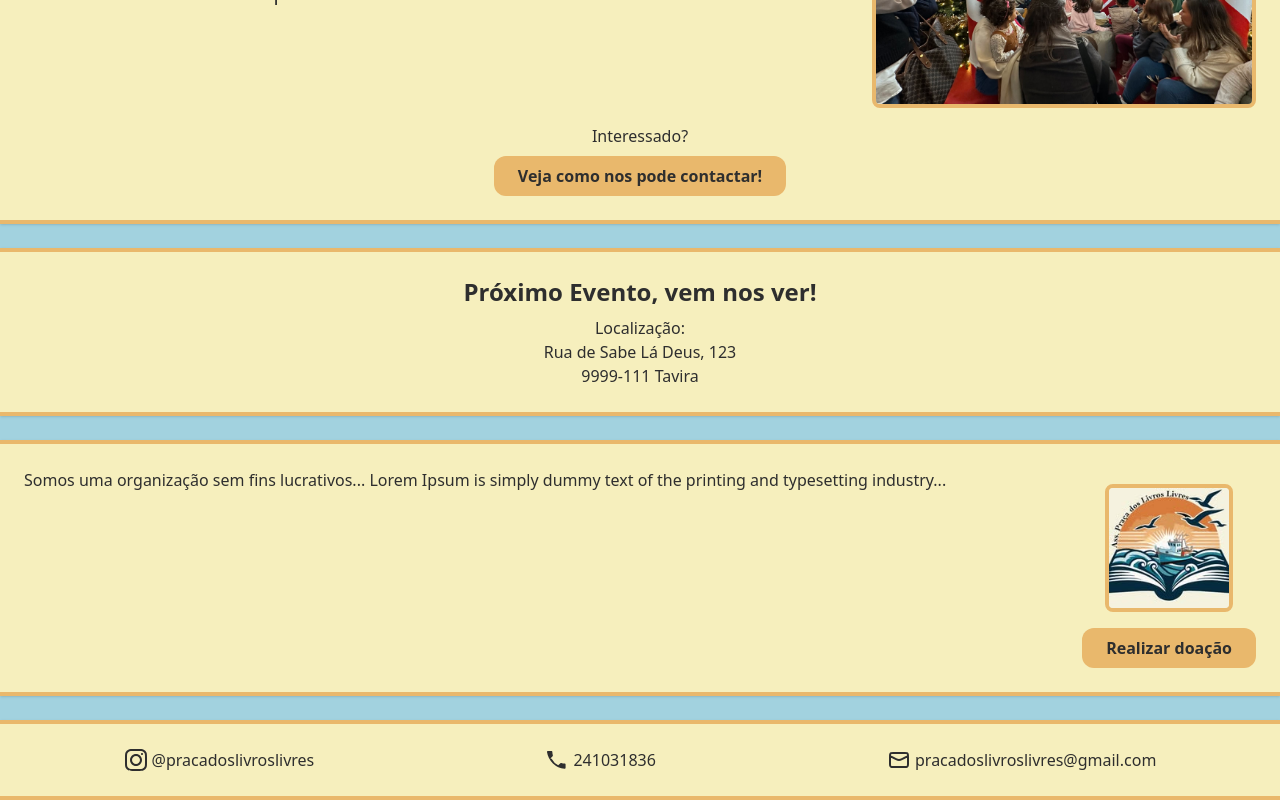
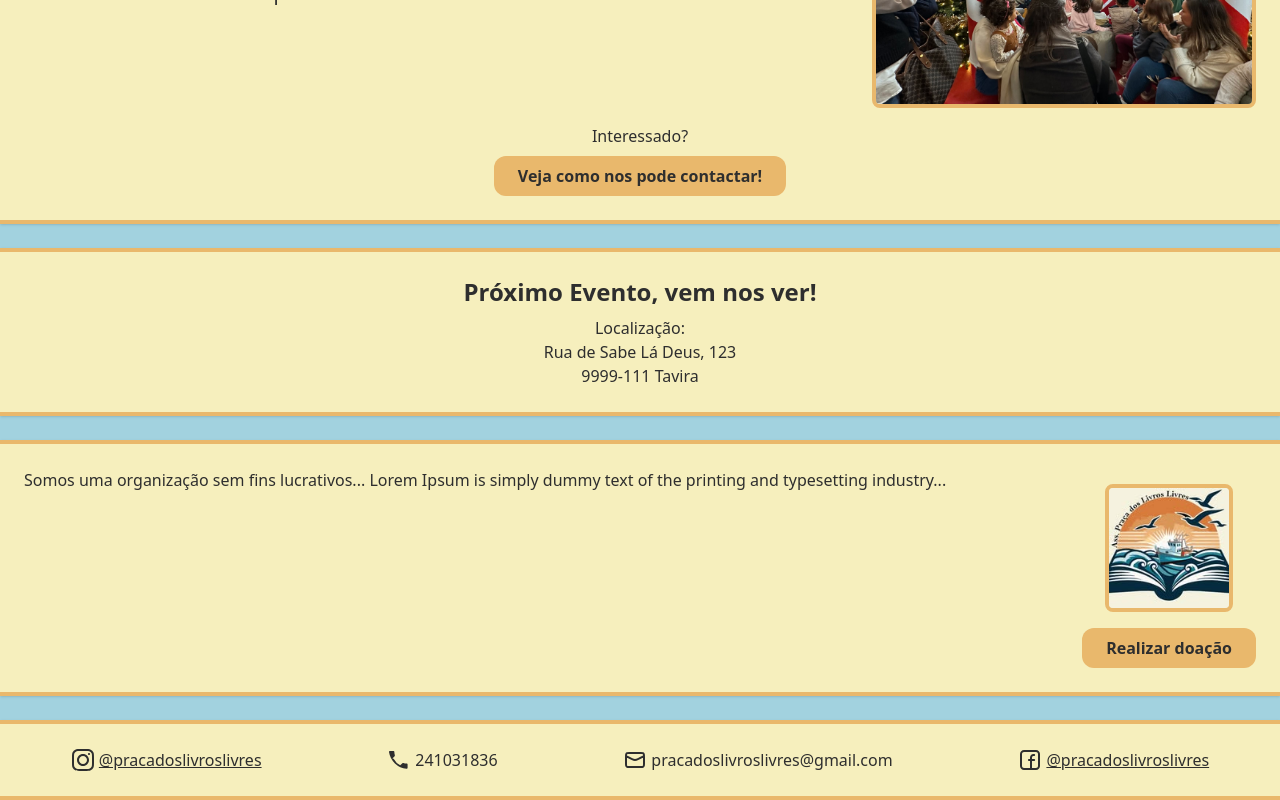
Before and after one commit to JoaoZPalma/livroslivres, a Vue app: page / in a window 1280 px wide. Shown: the part 297-1097 px from the top of the page. Built offline with nearby package versions, Linux system fonts and the light colour scheme.

Commit message:
Jumpy jumpy footer

```diff
--- a/src/App.vue
+++ b/src/App.vue
@@ -1,6 +1,21 @@
 <script setup>
+import { ref } from "vue";
 import  Navbar  from './components/Navbar.vue';
+import  CustomButton  from './components/CustomButton.vue';
 
+const activeSection = ref(null);
+
+const scrollToSection = (sectionId) => {
+  const section = document.getElementById(sectionId);
+  if (section) {
+    section.scrollIntoView({ behavior: "smooth", block: "start" });
+
+    activeSection.value = sectionId;
+    setTimeout(() => {
+      activeSection.value = null;
+    }, 2000);
+  }
+};
 </script>
 
 <template>
@@ -31,10 +46,9 @@ import  Navbar  from './components/Navbar.vue';
       <!-- Call to action -->
       <div class="flex flex-col items-center mt-4 space-y-2">
         <p class="font-light">Interessado?</p>
-        <button class="bg-[#E9B86C] font-semibold px-6 py-2 rounded-xl hover:text-[#000]
-          transition duration-300">
+        <CustomButton @click.prevent="scrollToSection('contactos')">
           Veja como nos pode contactar!
-        </button>
+        </CustomButton>
       </div>
     </div>
 
@@ -60,21 +74,21 @@ import  Navbar  from './components/Navbar.vue';
         alt="Exposição da atividade"
         class="w-32 h-auto object-cover rounded-lg border-4 border-[#E9B86C]"
       />
-        <button class="mt-4 bg-[#E9B86C] px-6 py-2 rounded-xl font-semibold">
+        <CustomButton class="mt-4">
           Realizar doação
-        </button>
+        </CustomButton>
       </div>
     </div>
 
     <!-- Footer -->
-    <div class="bg-[#F6EFBD] p-6 shadow flex flex-col md:flex-row items-center justify-around space-y-2 md:space-y-0 md:space-x-8 text-center border-t-4 border-b-4 border-[#E9B86C]">
-      <div class="flex items-center space-x-1">
+    <div id="contactos" :class="['bg-[#F6EFBD] p-6 shadow flex flex-col md:flex-row items-center justify-around space-y-2 md:space-y-0 md:space-x-8 text-center border-t-4 border-b-4 border-[#E9B86C]', activeSection === 'contactos' ? 'pulse-effect' : '']">        <div class="flex items-center space-x-1">
         <svg class="w-6 h-6" viewBox="0 0 24 24" fill="currentColor" xmlns="http://www.w3.org/2000/svg">
           <path fill-rule="evenodd" clip-rule="evenodd" d="M12 18C15.3137 18 18 15.3137 18 12C18 8.68629 15.3137 6 12 6C8.68629 6 6 8.68629 6 12C6 15.3137 8.68629 18 12 18ZM12 16C14.2091 16 16 14.2091 16 12C16 9.79086 14.2091 8 12 8C9.79086 8 8 9.79086 8 12C8 14.2091 9.79086 16 12 16Z" fill="currentColor"></path>
           <path d="M18 5C17.4477 5 17 5.44772 17 6C17 6.55228 17.4477 7 18 7C18.5523 7 19 6.55228 19 6C19 5.44772 18.5523 5 18 5Z" fill="currentColor"></path>
           <path fill-rule="evenodd" clip-rule="evenodd" d="M1.65396 4.27606C1 5.55953 1 7.23969 1 10.6V13.4C1 16.7603 1 18.4405 1.65396 19.7239C2.2292 20.8529 3.14708 21.7708 4.27606 22.346C5.55953 23 7.23969 23 10.6 23H13.4C16.7603 23 18.4405 23 19.7239 22.346C20.8529 21.7708 21.7708 20.8529 22.346 19.7239C23 18.4405 23 16.7603 23 13.4V10.6C23 7.23969 23 5.55953 22.346 4.27606C21.7708 3.14708 20.8529 2.2292 19.7239 1.65396C18.4405 1 16.7603 1 13.4 1H10.6C7.23969 1 5.55953 1 4.27606 1.65396C3.14708 2.2292 2.2292 3.14708 1.65396 4.27606ZM13.4 3H10.6C8.88684 3 7.72225 3.00156 6.82208 3.0751C5.94524 3.14674 5.49684 3.27659 5.18404 3.43597C4.43139 3.81947 3.81947 4.43139 3.43597 5.18404C3.27659 5.49684 3.14674 5.94524 3.0751 6.82208C3.00156 7.72225 3 8.88684 3 10.6V13.4C3 15.1132 3.00156 16.2777 3.0751 17.1779C3.14674 18.0548 3.27659 18.5032 3.43597 18.816C3.81947 19.5686 4.43139 20.1805 5.18404 20.564C5.49684 20.7234 5.94524 20.8533 6.82208 20.9249C7.72225 20.9984 8.88684 21 10.6 21H13.4C15.1132 21 16.2777 20.9984 17.1779 20.9249C18.0548 20.8533 18.5032 20.7234 18.816 20.564C19.5686 20.1805 20.1805 19.5686 20.564 18.816C20.7234 18.5032 20.8533 18.0548 20.9249 17.1779C20.9984 16.2777 21 15.1132 21 13.4V10.6C21 8.88684 20.9984 7.72225 20.9249 6.82208C20.8533 5.94524 20.7234 5.49684 20.564 5.18404C20.1805 4.43139 19.5686 3.81947 18.816 3.43597C18.5032 3.27659 18.0548 3.14674 17.1779 3.0751C16.2777 3.00156 15.1132 3 13.4 3Z" fill="currentColor"></path>
         </svg>
-        <a href="https://www.instagram.com/pracadoslivroslivres" target="_blank" class="text-[#2E2E2E] hover:text-[#D17A22]">@pracadoslivroslivres</a>
+        <a href="https://www.instagram.com/pracadoslivroslivres" target="_blank"
+        class="text-[#2E2E2E] hover:text-[#D17A22] underline">@pracadoslivroslivres</a>
       </div>
       <div class="flex items-center space-x-1">
         <svg class="w-6 h-6" viewBox="0 0 24 24" fill="currentColor" xmlns="http://www.w3.org/2000/svg">
@@ -88,15 +102,23 @@ import  Navbar  from './components/Navbar.vue';
         </svg>
         <span>pracadoslivroslivres@gmail.com</span>
       </div>
+      <div class="flex items-center space-x-1">
+        <svg class="w-6 h-6" viewBox="0 0 24 24" fill="none" xmlns="http://www.w3.org/2000/svg">
+          <path fill-rule="evenodd" clip-rule="evenodd" d="M2 6C2 3.79086 3.79086 2 6 2H18C20.2091 2
+            22 3.79086 22 6V18C22 20.2091 20.2091 22 18 22H6C3.79086 22 2 20.2091 2 18V6ZM6
+            4C4.89543 4 4 4.89543 4 6V18C4 19.1046 4.89543 20 6 20H12V13H11C10.4477 13 10 12.5523 10
+            12C10 11.4477 10.4477 11 11 11H12V9.5C12 7.567 13.567 6 15.5 6H16.1C16.6523 6 17.1
+            6.44772 17.1 7C17.1 7.55228 16.6523 8 16.1 8H15.5C14.6716 8 14 8.67157 14
+            9.5V11H16.1C16.6523 11 17.1 11.4477 17.1 12C17.1 12.5523 16.6523 13 16.1
+            13H14V20H18C19.1046 20 20 19.1046 20 18V6C20 4.89543 19.1046 4 18 4H6Z"
+            fill="currentColor"></path>
+        </svg>
+        <a href="https://www.facebook.com/pracadoslivroslivres" target="_blank"
+          class="text-[#2E2E2E] hover:text-[#D17A22] underline">@pracadoslivroslivres</a>
+      </div>
     </div>
   </div>
 </template>
 
-<script>
-export default {
-  name: "HomePage"
-};
-</script>
-
 <style scoped>
 </style>
--- a/src/assets/tailwind.css
+++ b/src/assets/tailwind.css
@@ -10,3 +10,14 @@
     height: 100%;
   }
 }
+
+
+@keyframes pulse {
+  0% { transform: scale(1); opacity: 1; }
+  50% { transform: scale(1.05); opacity: 0.8; }
+  100% { transform: scale(1); opacity: 1; }
+}
+
+.pulse-effect {
+  animation: pulse 1s ease-in-out infinite;
+}
--- /dev/null
+++ b/src/components/CustomButton.vue
@@ -0,0 +1,6 @@
+<template>
+  <button class="bg-[#E9B86C] font-semibold px-6 py-2 rounded-xl hover:text-[#000]
+    transition duration-300">
+    <slot></slot>
+  </button>
+</template>
```
